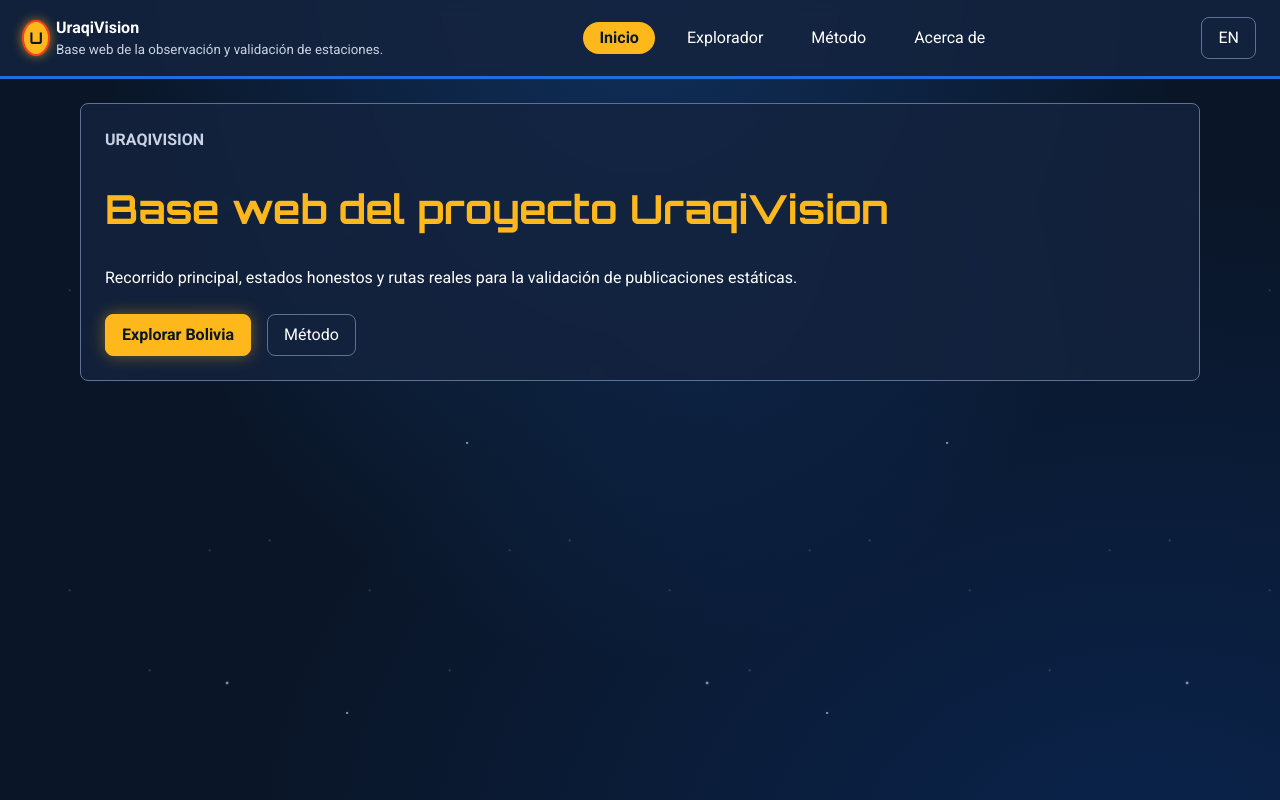
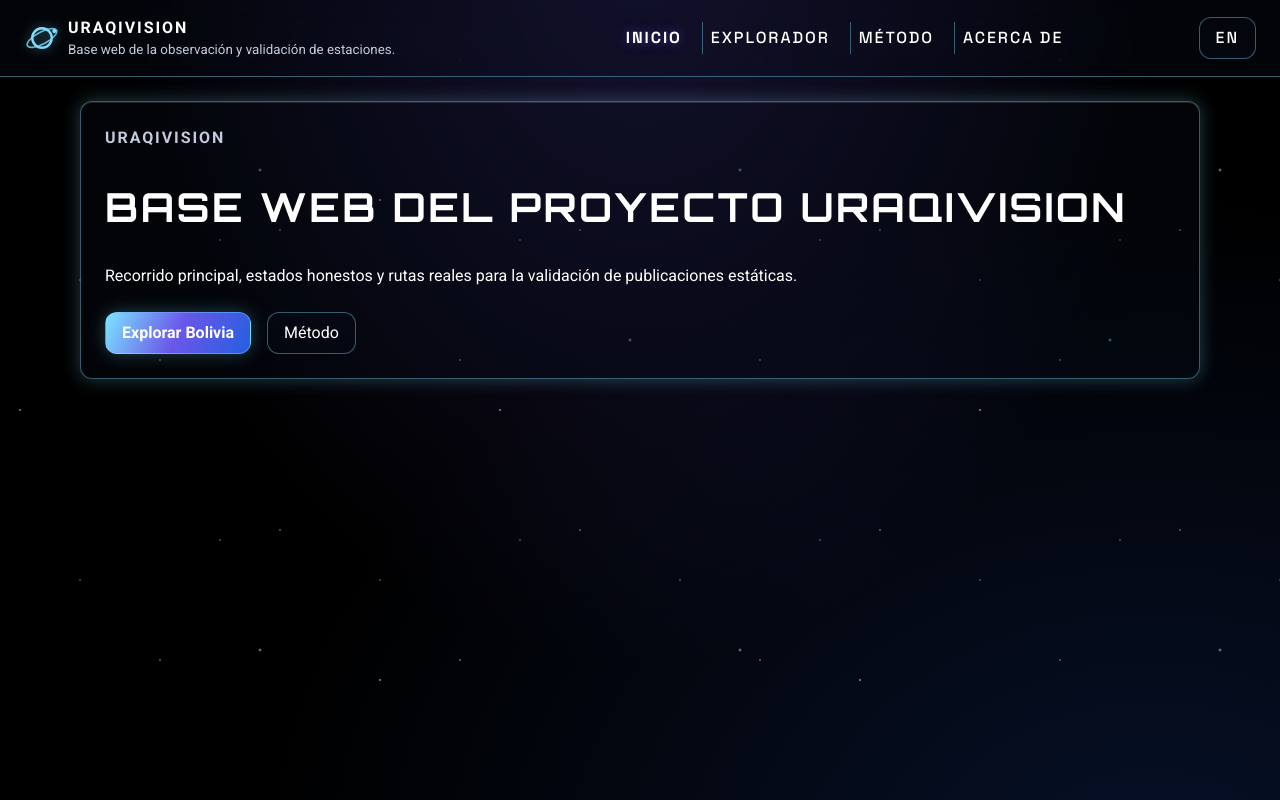
Before and after one commit to marianZamorano/UraqiVision, a React (Vite) app in the folder web/: page / in a window 1280 px wide. Built offline with nearby package versions, Linux system fonts and the light colour scheme.

Commit message:
style(interfaz): menú grotesk, estrellas que parpadean y animaciones sutiles (RNF-04, RNF-12) #104

```diff
--- a/web/index.html
+++ b/web/index.html
@@ -8,7 +8,7 @@
     <link rel="preconnect" href="https://fonts.gstatic.com" crossorigin />
     <link
       rel="stylesheet"
-      href="https://fonts.googleapis.com/css2?family=Orbitron:wght@600;700&family=Roboto:wght@400;500;700&display=swap"
+      href="https://fonts.googleapis.com/css2?family=Orbitron:wght@600;700&family=Roboto:wght@400;500;700&family=Space+Grotesk:wght@500;700&display=swap"
     />
   </head>
   <body>
--- a/web/src/app/AppShell.tsx
+++ b/web/src/app/AppShell.tsx
@@ -16,7 +16,20 @@ export function AppShell({ lang, onChangeLanguage, children }: AppShellProps) {
     <div className="app-shell">
       <header className="topbar">
         <div className="brand-block">
-          <span className="brand-mark">U</span>
+          <span className="brand-mark" aria-hidden="true">
+            <svg viewBox="0 0 24 24" fill="none">
+              <defs>
+                <linearGradient id="uv-orbita" x1="0" y1="0" x2="24" y2="24">
+                  <stop offset="0" stopColor="var(--paleta-hielo)" />
+                  <stop offset="0.5" stopColor="var(--paleta-violeta)" />
+                  <stop offset="1" stopColor="var(--paleta-azul-electrico)" />
+                </linearGradient>
+              </defs>
+              <circle cx="12" cy="12" r="6.5" stroke="url(#uv-orbita)" strokeWidth="1.6" />
+              <ellipse cx="12" cy="12" rx="11" ry="4" transform="rotate(-28 12 12)" stroke="url(#uv-orbita)" strokeWidth="1.1" opacity="0.8" />
+              <circle cx="20.2" cy="7.4" r="1.4" fill="var(--paleta-hielo)" />
+            </svg>
+          </span>
           <div>
             <strong>{dict.app.title}</strong>
             <small>{dict.app.subtitle}</small>
--- a/web/src/app/shell.css
+++ b/web/src/app/shell.css
@@ -13,9 +13,9 @@
   justify-content: space-between;
   gap: var(--espacio-3);
   padding: var(--espacio-3) var(--espacio-4);
-  border-bottom: 3px solid var(--paleta-cielo);
-  background: color-mix(in srgb, var(--color-superficie) 85%, transparent);
-  backdrop-filter: blur(6px);
+  border-bottom: 1px solid var(--color-borde);
+  background: color-mix(in srgb, var(--color-superficie) var(--vidrio-suave), transparent);
+  backdrop-filter: blur(var(--desenfoque-vidrio));
   position: sticky;
   top: 0;
   z-index: 10;
@@ -32,50 +32,65 @@
   display: block;
 }
 
+.brand-block strong {
+  text-transform: uppercase;
+  letter-spacing: var(--espaciado-letras-menu);
+}
+
 .brand-block small {
   color: var(--color-texto-secundario);
 }
 
+/* Logo: órbita holográfica (SVG en AppShell.tsx), decorativo */
 .brand-mark {
   display: inline-grid;
   place-items: center;
   min-width: var(--objetivo-tactil-min);
   min-height: var(--objetivo-tactil-min);
-  padding: var(--espacio-1);
-  border-radius: 50%;
-  background: var(--paleta-oro);
-  color: var(--color-texto-inverso);
-  font-family: var(--fuente-titulo);
-  font-weight: 700;
-  box-shadow: 0 0 0 2px var(--color-acento), 0 0 12px var(--paleta-oro);
+  color: var(--color-texto);
+  filter: drop-shadow(0 0 6px color-mix(in srgb, var(--paleta-hielo) 45%, transparent));
 }
 
+.brand-mark svg {
+  width: 2.25rem;
+  height: 2.25rem;
+}
+
+/* Menú: sin botones ni pastillas, solo enlaces separados por una barra fina */
 .main-nav {
   display: flex;
   flex-wrap: wrap;
   align-items: center;
-  gap: var(--espacio-3);
+  justify-content: center;
+  gap: var(--espacio-1);
+  margin-inline: auto;
 }
 
 .main-nav a {
   display: inline-flex;
   align-items: center;
   min-height: var(--objetivo-tactil-min);
-  padding: var(--espacio-1) var(--espacio-3);
-  border-radius: 999px;
+  padding: var(--espacio-1) var(--espacio-3) var(--espacio-1) var(--espacio-2);
+  border-inline-start: 1px solid var(--color-borde);
   color: var(--color-texto);
+  font-family: var(--fuente-menu);
   text-decoration: none;
-  transition: background-color 0.2s ease, color 0.2s ease;
+  text-transform: uppercase;
+  letter-spacing: var(--espaciado-letras-menu);
+  transition: color var(--duracion-corta) ease;
+}
+
+.main-nav a:first-child {
+  border-inline-start: 0;
 }
 
 .main-nav a:hover {
-  background: color-mix(in srgb, var(--paleta-cielo) 25%, transparent);
+  color: var(--color-enlace);
 }
 
 .main-nav a.active {
-  background: var(--paleta-oro);
-  color: var(--color-texto-inverso);
   font-weight: 700;
+  text-shadow: 0 0 12px color-mix(in srgb, var(--paleta-violeta) 60%, transparent);
 }
 
 .language-switcher,
@@ -95,16 +110,49 @@
 }
 
 .button-primary {
-  border-color: var(--paleta-oro);
-  background: var(--paleta-oro);
-  color: var(--color-texto-inverso);
+  border-color: var(--color-borde);
+  background: var(--holo);
+  color: var(--color-texto);
   font-weight: 700;
-  box-shadow: 0 0 16px color-mix(in srgb, var(--paleta-oro) 40%, transparent);
+  box-shadow: var(--resplandor);
+}
+
+/* Botón holográfico: barrido de luz en el degradado */
+.button-primary:hover {
+  filter: brightness(1.15) saturate(1.2);
 }
 
 .language-switcher,
 .button-secondary {
-  background: color-mix(in srgb, var(--color-superficie) 60%, transparent);
+  background: color-mix(in srgb, var(--color-superficie) var(--vidrio-suave), transparent);
+}
+
+.language-switcher {
+  font-family: var(--fuente-menu);
+  text-transform: uppercase;
+  letter-spacing: var(--espaciado-letras-menu);
+}
+
+/* Animaciones sutiles: las pantallas y tarjetas aparecen con un fundido breve (RNF-12 las anula) */
+@keyframes aparecer {
+  from {
+    opacity: 0;
+    transform: translateY(8px);
+  }
+  to {
+    opacity: 1;
+    transform: none;
+  }
+}
+
+.page-shell {
+  animation: aparecer var(--duracion-aparicion) ease both;
+}
+
+.panel,
+.view-state,
+.station-list a {
+  animation: aparecer var(--duracion-aparicion) ease both;
 }
 
 .page-shell {
@@ -122,8 +170,10 @@
   padding: var(--espacio-4);
   border: 1px solid var(--color-borde);
   border-radius: var(--radio);
-  background: color-mix(in srgb, var(--color-superficie) 80%, transparent);
-  backdrop-filter: blur(4px);
+  background: color-mix(in srgb, var(--color-superficie) var(--vidrio-suave), transparent);
+  backdrop-filter: blur(var(--desenfoque-vidrio));
+  box-shadow: inset 0 1px 0 color-mix(in srgb, var(--paleta-blanco) 12%, transparent),
+    var(--resplandor);
 }
 
 .eyebrow,
@@ -132,6 +182,16 @@
   color: var(--color-texto-secundario);
   font-weight: 700;
   text-transform: uppercase;
+  letter-spacing: var(--espaciado-letras-menu);
+}
+
+/* Menú siempre indexado a la derecha, también en celular; la marca queda a la izquierda */
+.topbar {
+  justify-content: flex-end;
+}
+
+.brand-block {
+  margin-inline-end: auto;
 }
 
 .cta-row {
@@ -156,8 +216,19 @@
   padding: var(--espacio-3);
   border: 1px solid var(--color-borde);
   border-radius: var(--radio);
-  background: var(--color-fondo);
+  background: color-mix(in srgb, var(--color-superficie) var(--vidrio-suave), transparent);
+  backdrop-filter: blur(var(--desenfoque-vidrio));
   color: var(--color-texto);
+  text-decoration: none;
+  transition: transform var(--duracion-corta) ease, box-shadow var(--duracion-corta) ease;
+}
+
+/* Tarjetas que flotan sobre el cielo: elevación al pasar el cursor o enfocar */
+.station-list a:hover,
+.station-list a:focus-visible,
+.meta-grid div:hover {
+  transform: translateY(-2px);
+  box-shadow: var(--resplandor);
 }
 
 .meta-grid {
@@ -171,7 +242,8 @@
   padding: var(--espacio-3);
   border: 1px solid var(--color-borde);
   border-radius: var(--radio);
-  background: var(--color-fondo);
+  background: color-mix(in srgb, var(--color-superficie) var(--vidrio-suave), transparent);
+  backdrop-filter: blur(var(--desenfoque-vidrio));
 }
 
 .meta-grid dt {
@@ -199,8 +271,7 @@
     grid-template-columns: repeat(3, minmax(0, 1fr));
   }
 
-  .panel,
-  .view-state {
-    padding: var(--espacio-4) var(--espacio-4);
+  .meta-grid {
+    grid-template-columns: repeat(4, minmax(0, 1fr));
   }
 }
--- a/web/src/styles/global.css
+++ b/web/src/styles/global.css
@@ -15,8 +15,8 @@ body {
   line-height: var(--interlineado);
   color: var(--color-texto);
   background:
-    radial-gradient(ellipse at 50% -10%, color-mix(in srgb, var(--paleta-cielo) 30%, transparent), transparent 60%),
-    radial-gradient(ellipse at 90% 110%, color-mix(in srgb, var(--paleta-azul) 35%, transparent), transparent 55%),
+    radial-gradient(ellipse at 50% -10%, color-mix(in srgb, var(--paleta-violeta) 22%, transparent), transparent 60%),
+    radial-gradient(ellipse at 90% 110%, color-mix(in srgb, var(--paleta-azul-electrico) 18%, transparent), transparent 55%),
     var(--color-fondo);
   background-attachment: fixed;
   isolation: isolate;
@@ -33,6 +33,16 @@ body::after {
   background-repeat: repeat;
 }
 
+@keyframes estrellas-parpadeo {
+  0%,
+  100% {
+    opacity: 1;
+  }
+  50% {
+    opacity: 0.35;
+  }
+}
+
 body::before {
   background-image:
     radial-gradient(1px 1px at 20px 30px, var(--color-estrella), transparent),
@@ -40,28 +50,18 @@ body::before {
     radial-gradient(1px 1px at 200px 160px, var(--color-estrella), transparent),
     radial-gradient(1px 1px at 260px 40px, var(--color-estrella-tenue), transparent);
   background-size: 300px 300px;
-  opacity: 0.6;
-  animation: estrellas-lejanas 160s linear infinite;
+  animation: estrellas-parpadeo 5s ease-in-out infinite;
 }
 
 body::after {
   background-image:
     radial-gradient(1.5px 1.5px at 60px 120px, var(--color-estrella), transparent),
-    radial-gradient(2px 2px at 310px 260px, var(--paleta-oro), transparent),
+    radial-gradient(2px 2px at 310px 260px, var(--paleta-hielo), transparent),
     radial-gradient(1.5px 1.5px at 180px 330px, var(--color-estrella), transparent),
     radial-gradient(2px 2px at 420px 90px, var(--color-estrella-tenue), transparent);
   background-size: 480px 480px;
-  animation: estrellas-cercanas 80s linear infinite;
-}
-
-@keyframes estrellas-lejanas {
-  from { transform: translate3d(0, 0, 0); }
-  to { transform: translate3d(-300px, 300px, 0); }
-}
-
-@keyframes estrellas-cercanas {
-  from { transform: translate3d(0, 0, 0); }
-  to { transform: translate3d(-480px, 480px, 0); }
+  animation: estrellas-parpadeo 7s ease-in-out infinite;
+  animation-delay: -3s;
 }
 
 h1,
@@ -70,6 +70,8 @@ h3 {
   font-family: var(--fuente-titulo);
   color: var(--color-titulo);
   line-height: 1.2;
+  text-transform: uppercase;
+  letter-spacing: var(--espaciado-letras-titulo);
 }
 
 /* Foco visible solo con teclado; nunca se quita sin reemplazo (RNF-04, WCAG 2.4.7) */
--- a/web/src/styles/tokens.css
+++ b/web/src/styles/tokens.css
@@ -3,48 +3,57 @@
  * PROPUESTA: el documento fija las reglas (paleta de un solo tono, más oscuro = más cambio, trama gris sin dato,
  * contraste para celular al aire libre), no los valores concretos. tests/unit/estilos.test.ts comprueba:
  *   - texto/fondo ≥ 7:1 (AAA, propuesta para el aire libre); el mínimo exigible es AA;
- *   - foco/fondo ≥ 3:1 (WCAG 1.4.11);
- *   - la escala de cambio baja de luminancia en cada paso.
+ *   - foco/fondo ≥ 3:1 (WCAG 1.4.11) y texto sobre botón ≥ 4.5:1;
+ *   - la escala de cambio baja de luminancia en cada paso (§20.2: más oscuro = más cambio);
+ *   - cero tonos cálidos fuera de la escala de cambio; los pasos 4 y 5 son referencia gráfica sobre fondo
+ *     casi negro, no zonas de texto (la cifra va además en texto blanco, RF-33).
  * Nunca escribas colores, espaciados ni tipografías a mano en los componentes: usa estos tokens.
  */
 :root {
-  /* Paleta inspirada en la NASA: 7 colores (propuesta de diseño, pendiente de aprobación del equipo) */
-  --paleta-azul: #0b3d91;
-  --paleta-rojo: #fc3d21;
-  --paleta-cielo: #1e6fd9;
-  --paleta-oro: #ffb81c;
-  --paleta-noche: #0a1628;
-  --paleta-plata: #c9d3e3;
-  --paleta-humo: #f4f6fa;
+  /* Paleta casi negra de azules y violetas (propuesta, pendiente de aprobación del equipo): sin tonos cálidos */
+  --paleta-negro-azulado: #000000;
+  --paleta-azul-abismal: #0a1020;
+  --paleta-azul-noche: #101a33;
+  --paleta-azul-electrico: #255fe0;
+  --paleta-violeta: #6a57e8;
+  --paleta-hielo: #7de3ff;
+  --paleta-blanco: #ffffff;
 
-  /* Superficie y texto: tema oscuro de cielo estrellado */
-  --color-fondo: #0a1628;
-  --color-superficie: #14243f;
-  --color-texto: #ffffff;
-  --color-texto-secundario: #c9d3e3;
-  --color-texto-inverso: #0a1628;
-  --color-borde: #5d7196;
-  --color-titulo: #ffb81c;
-  --color-marca: var(--paleta-azul);
-  --color-acento: var(--paleta-rojo);
-  --color-enlace: var(--paleta-cielo);
-  --color-aviso: var(--paleta-oro);
+  /* Superficie y texto: fondo negro puro, paneles azul-negro translúcidos, texto siempre blanco o plata */
+  --color-fondo: var(--paleta-negro-azulado);
+  --color-superficie: var(--paleta-azul-abismal);
+  --color-texto: var(--paleta-blanco);
+  --color-texto-secundario: #c3ccdd;
+  --color-texto-inverso: var(--paleta-blanco);
+  --color-borde: color-mix(in srgb, var(--paleta-hielo) 40%, transparent);
+  --color-titulo: var(--paleta-blanco);
+  --color-marca: var(--paleta-azul-electrico);
+  --color-enlace: var(--paleta-hielo);
+  --color-acento: var(--paleta-hielo);
+
+  /* Vidrio (glassmorphism) y capas holográficas: muy transparentes, el cielo se ve a través */
+  --vidrio-tenue: 10%;
+  --vidrio-suave: 26%;
+  --vidrio-fuerte: 55%;
+  --desenfoque-vidrio: 14px;
+  --holo: linear-gradient(115deg, var(--paleta-hielo), var(--paleta-violeta), var(--paleta-azul-electrico));
+  --resplandor: 0 0 18px color-mix(in srgb, var(--paleta-hielo) 28%, transparent);
 
   /* Estrellas del fondo decorativo */
-  --color-estrella: #ffffff;
-  --color-estrella-tenue: #c9d3e3;
+  --color-estrella: var(--paleta-blanco);
+  --color-estrella-tenue: #c3ccdd;
 
   /* Foco visible (RNF-04) */
-  --color-foco: #ffb81c;
+  --color-foco: var(--paleta-hielo);
   --foco-grosor: 3px;
   --foco-separacion: 2px;
 
-  /* Paleta de cambio: un solo tono, más oscuro = más cambio (§20.2) */
-  --cambio-1: #fde4cf;
-  --cambio-2: #f9b98a;
-  --cambio-3: #ef8a4c;
-  --cambio-4: #c9561f;
-  --cambio-5: #8a3210;
+  /* Paleta de cambio: un solo tono violeta-azulado, más oscuro = más cambio (§20.2) */
+  --cambio-1: #b7c8ff;
+  --cambio-2: #7d6bff;
+  --cambio-3: #5a3fd6;
+  --cambio-4: #2f1c8f;
+  --cambio-5: #140b3d;
 
   /* Zonas sin dato válido: trama gris, explicada en la leyenda (§20.2, RN-13) */
   --color-sin-dato: #9a9a9a;
@@ -54,18 +63,23 @@
     transparent 2px 6px
   );
 
-  /* Tipografía y espaciado */
+  /* Tipografía, movimiento y espaciado */
   --fuente-titulo: "Orbitron", system-ui, sans-serif;
+  --fuente-menu: "Space Grotesk", "Roboto", system-ui, sans-serif;
   --fuente-base: "Roboto", system-ui, -apple-system, "Segoe UI", sans-serif;
   --texto-base: 1rem;
   --texto-titulo: clamp(1.5rem, 1.1rem + 2vw, 2.5rem);
+  --espaciado-letras-titulo: 0.06em;
+  --espaciado-letras-menu: 0.12em;
   --texto-subtitulo: clamp(1.125rem, 1rem + 0.6vw, 1.5rem);
   --interlineado: 1.5;
+  --duracion-corta: 0.2s;
+  --duracion-aparicion: 0.45s;
   --espacio-1: 0.25rem;
   --espacio-2: 0.5rem;
   --espacio-3: 1rem;
   --espacio-4: 1.5rem;
   --ancho-pagina: 70rem;
-  --radio: 0.5rem;
+  --radio: 0.75rem;
   --objetivo-tactil-min: 24px; /* WCAG 2.5.8 */
 }
--- a/web/vite.config.ts
+++ b/web/vite.config.ts
@@ -72,7 +72,7 @@ export default defineConfig({
     // Matchers de jest-dom, limpieza entre pruebas y doble de canvas sin WebGL (PS-08).
     setupFiles: ["./src/test/setup.ts"],
     // Las pruebas de T004 leen los tokens y estilos globales; sin esto Vitest entrega el CSS vacío.
-    css: { include: [/src\/styles\/.+\.css/] },
+    css: { include: [/src\/styles\/.+\.css/, /src\/app\/shell\.css/] },
     include: ["tests/unit/**/*.test.{ts,tsx}", "tests/integration/**/*.test.{ts,tsx}"],
   },
 });
```
Also changed, not shown: 1 other file (tests, documents, lock files or other folders).
